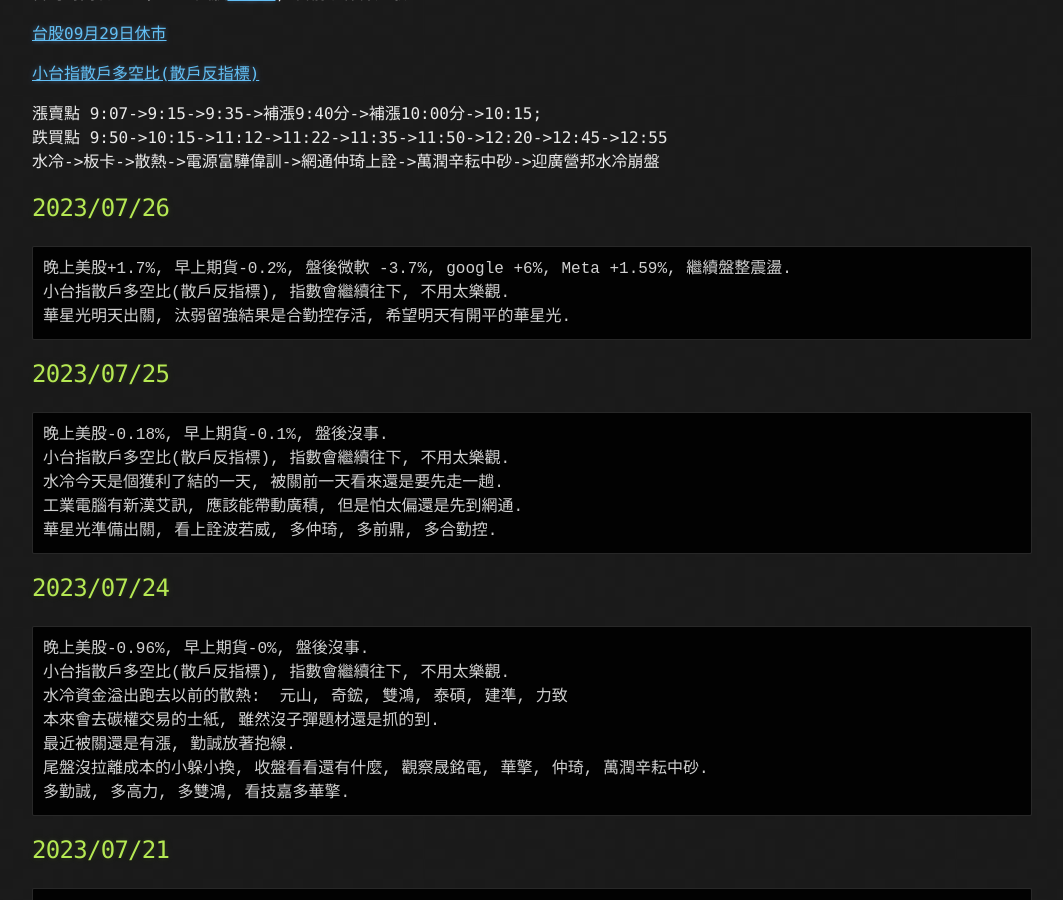
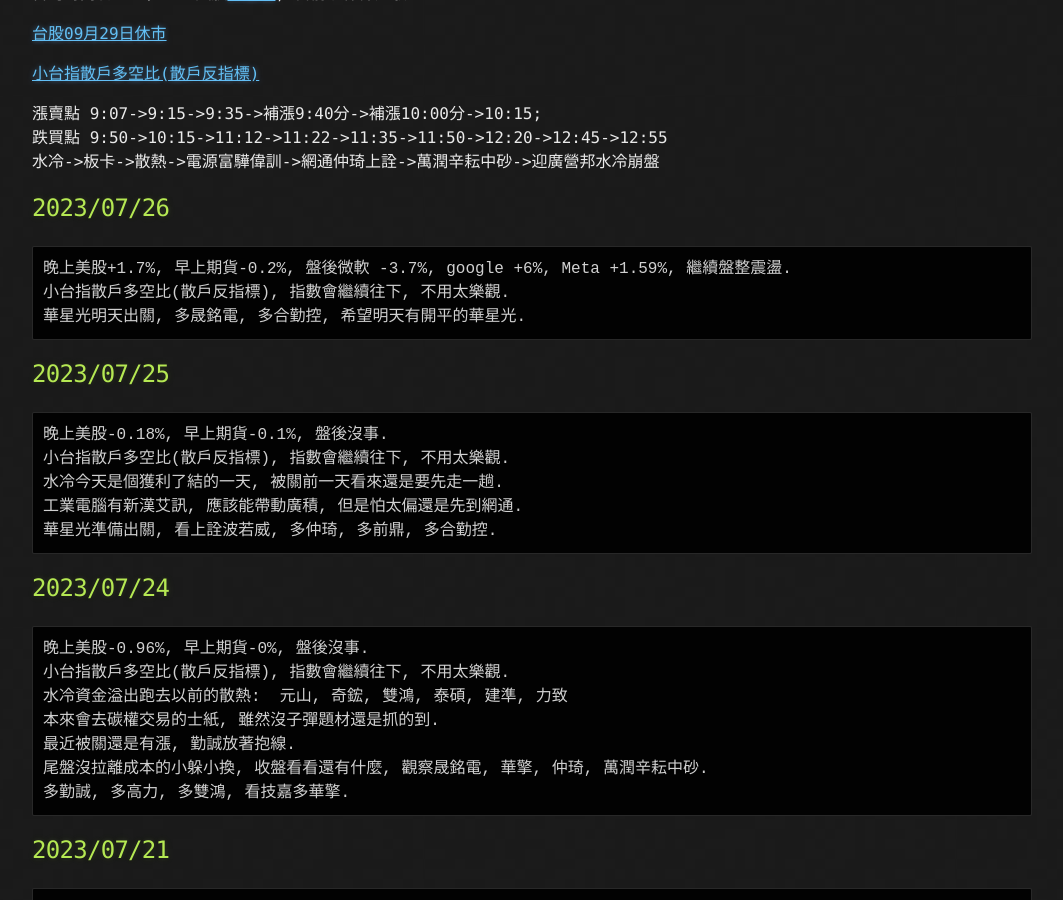
Before and after one commit to lepg5487/Stock_God, a Jekyll site: the page built from index.md, in a window 1280 px wide and 900 px high, scrolled down 436 px. Shown: the whole window, without its empty margins (108-1171 px from the left). Built offline with Jekyll 4.4.1, drawn with Linux system fonts in a browser that asks for light colours; our own code applies the rules of GitHub Pages for plain Markdown files.

Commit message:
Update index.md

````diff
--- a/index.md
+++ b/index.md
@@ -24,7 +24,7 @@
 ```
 晚上美股+1.7%, 早上期貨-0.2%, 盤後微軟 -3.7%, google +6%, Meta +1.59%, 繼續盤整震盪.
 小台指散戶多空比(散戶反指標), 指數會繼續往下, 不用太樂觀.
-華星光明天出關, 汰弱留強結果是合勤控存活, 希望明天有開平的華星光.
+華星光明天出關, 多晟銘電, 多合勤控, 希望明天有開平的華星光.
 ```
 
 ## 2023/07/25
````
